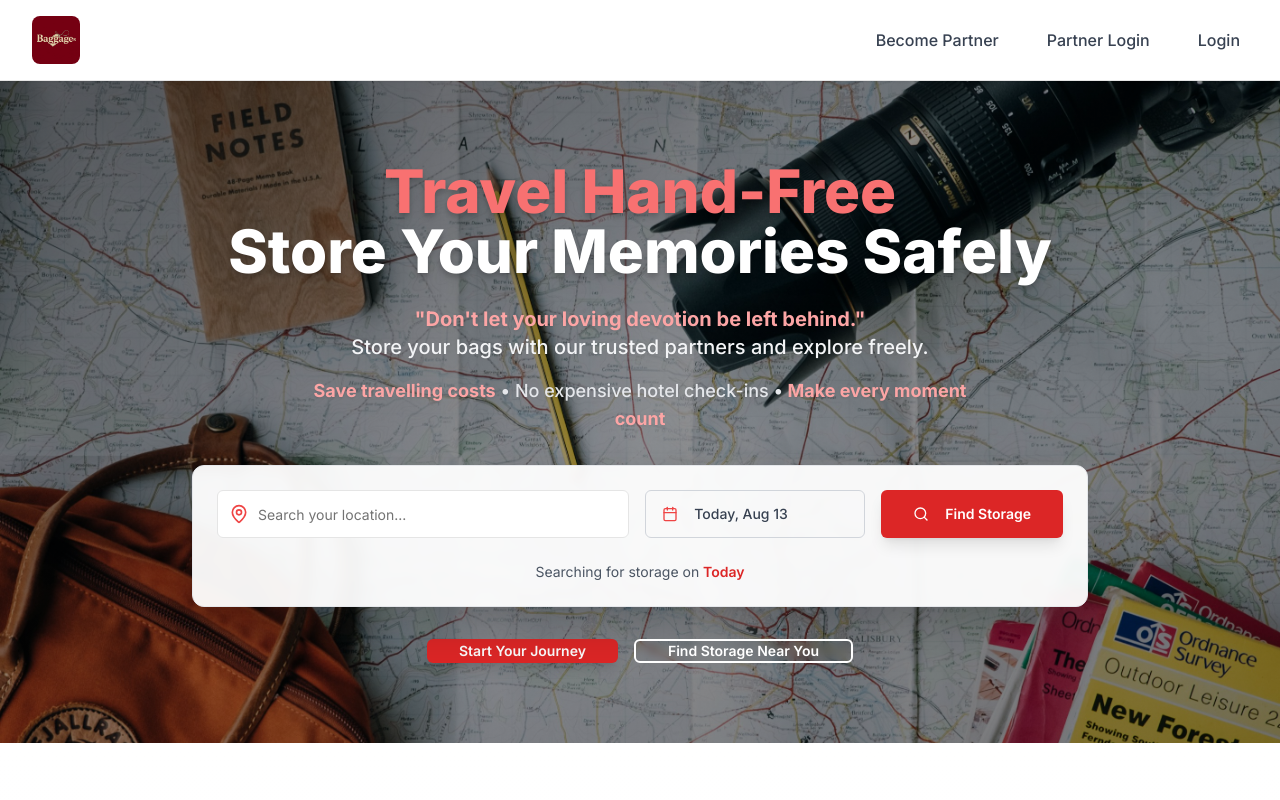
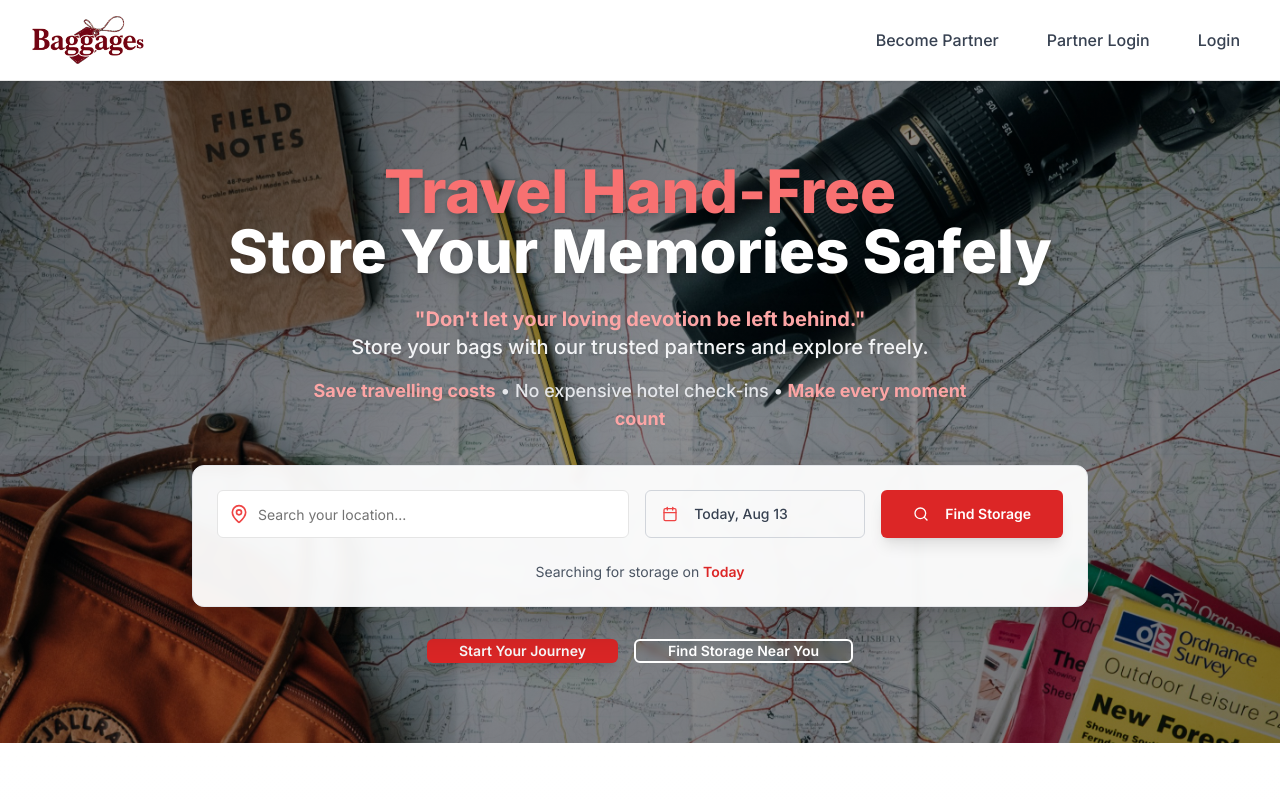
Before and after one commit to owaish0507/Baggagez, a Next.js app: page / in a window 1280 px wide. Shown: the top 800 px of the page. Built offline with nearby package versions, Linux system fonts and the light colour scheme.

Commit message:
change: header logo

```diff
--- a/components/header.tsx
+++ b/components/header.tsx
@@ -19,11 +19,13 @@ export const Header = () => {
         <div className="flex items-center justify-between h-14 sm:h-16 lg:h-20">
           {/* Logo */}
           <Link href="/" className="flex items-center space-x-2 sm:space-x-3">
-            <div className="relative w-8 h-8 sm:w-10 sm:h-10 lg:w-12 lg:h-12">
+            <div className="relative w-20 h-20 sm:w-24 sm:h-24 lg:w-28 lg:h-28">
               <Image
-                src="/images/new-baggages-logo.jpg"
+                src="/images/bg_logo.png"
                 alt="Baggages Logo"
                 fill
+                sizes="(max-width: 640px) 80px, (max-width: 1024px) 96px, 112px"
+                priority
                 className="object-contain rounded-lg"
               />
             </div>
```
Also changed, not shown: public/images/bg_logo.png (added).
